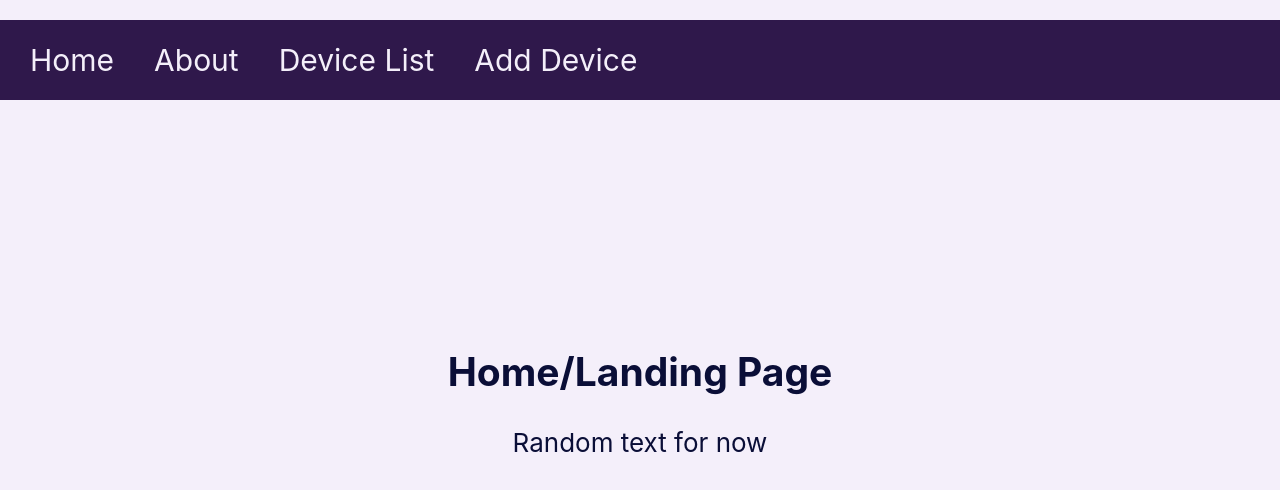
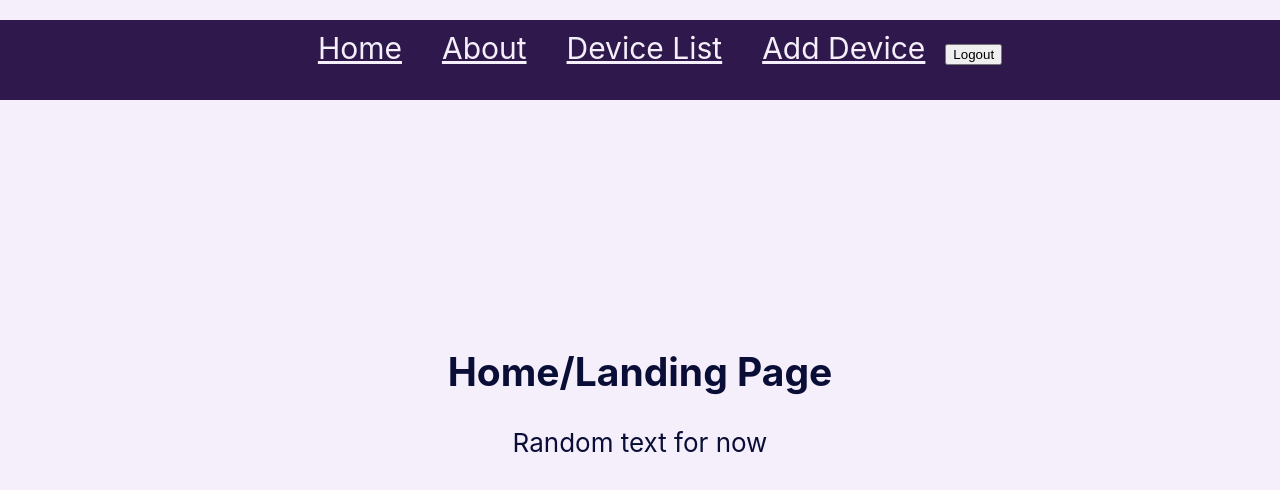
Before and after one commit to maxscottrutherford/BeamTeamCSC131, a React (Create React App) app: page / in a window 1280 px wide. Shown: the top 490 px of the page. Built offline with nearby package versions, Linux system fonts and the light colour scheme; no server answers; what @vendia/client would draw is missing.

Commit message:
Added routes to authentication pages (login, signup), added logout button

```diff
--- a/src/App.js
+++ b/src/App.js
@@ -1,8 +1,12 @@
 import './App.css';
 import { Demo } from './Demo';
 import DevicePage from './DeviceListPage';
-import Navbar from "./Navbar";
+import Signup from './Signup';
+import Login from './Login';
+import { onAuthStateChanged, signOut } from 'firebase/auth';
+import { auth } from './firebase.js';
 import { useState } from 'react';
+import { useEffect } from 'react';
 import {
   BrowserRouter as Router,
   Routes,
@@ -63,6 +67,32 @@ function NoMatch() {
 
 /* Main page for routing to different pages */
 function AppLayout() {
+  const navigate = useNavigate();
+  //function to handle logout
+  const handleLogout = () => {
+    signOut(auth).then(() =>{
+      //sign-out successful
+      navigate('/login');
+      console.log("Signed out successfully.")
+    }).catch((error) => {
+      //error occured
+    });
+  }
+
+  //getting user info
+  useEffect(() =>{
+    onAuthStateChanged(auth, (user) => {
+      if (user) {
+        //user is signed in
+        const uid=user.uid;
+        console.log("uid", uid)
+      } else {
+        //User is signed out
+        console.log("user is logged out")
+      }
+    });
+  }, [])
+
   return (
     <>
       <nav class="navbar">
@@ -78,12 +108,17 @@ function AppLayout() {
         <Link to='/demo' class="navlistitem">
           Add Device
         </Link>
+        <button onClick={handleLogout}>
+          Logout
+        </button>
       </nav>
       <Routes>
         <Route path='/' element={<Home />} />
         <Route path='/about' element={<About />} />
         <Route path='/devicelist' element={<DeviceList />} />
         <Route path='/demo' element={<Demo />} />
+        <Route path='/signup' element={<Signup />} />
+        <Route path='/login' element={<Login />} />
         <Route path='*' element={<NoMatch />} />
       </Routes>
     </>
```
